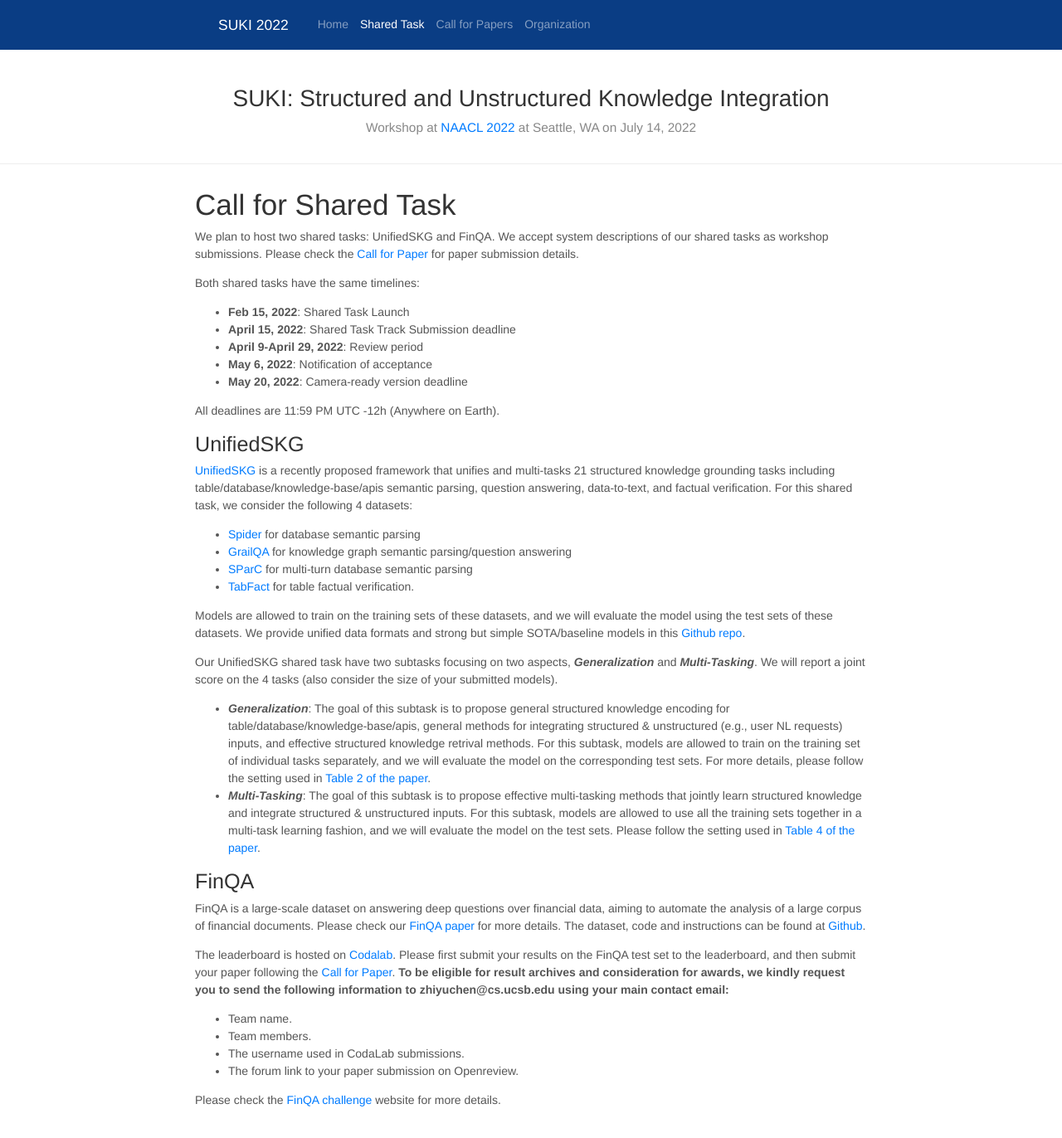
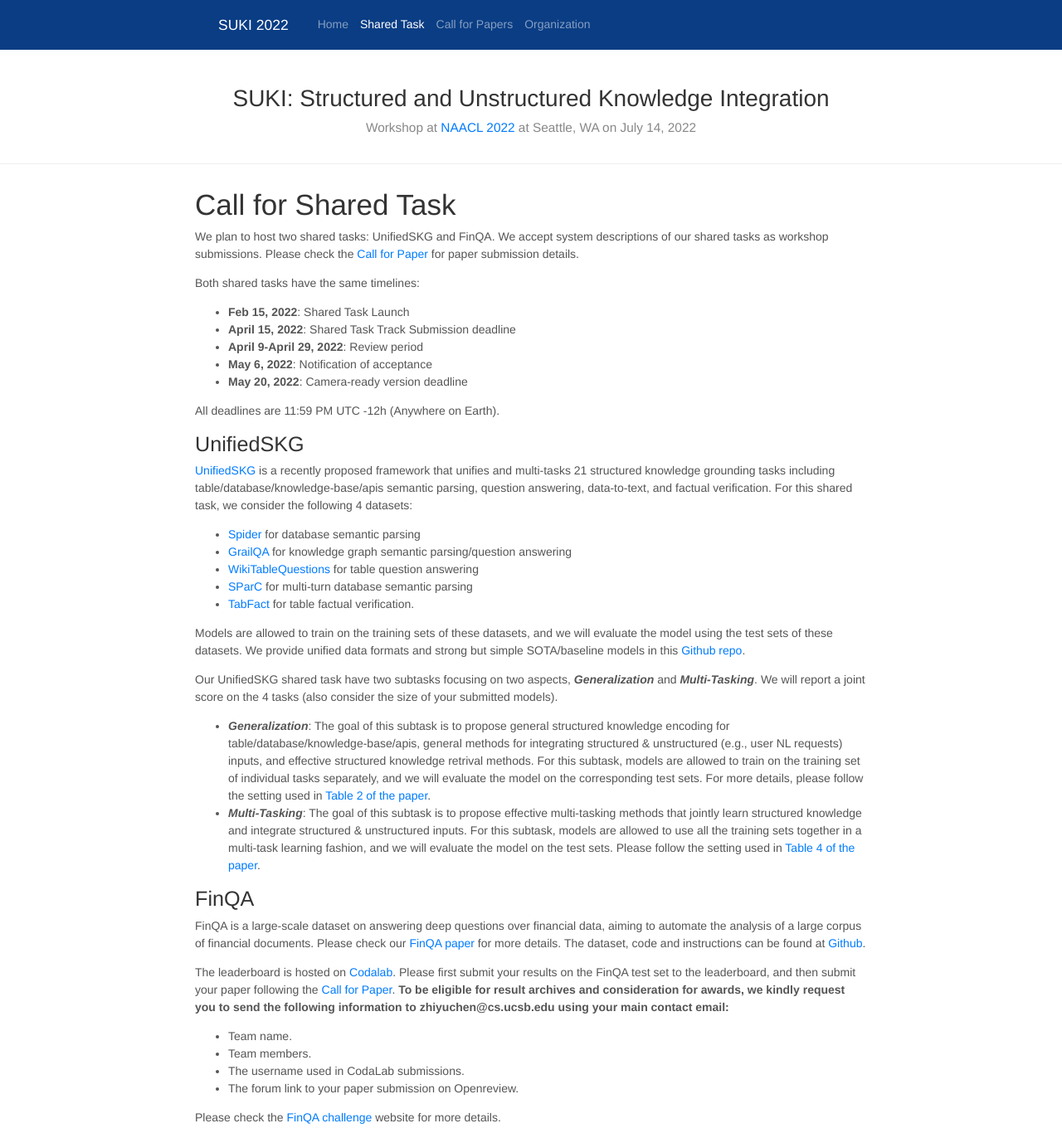
Before and after one commit to suki-workshop/suki-workshop.github.io, a Jekyll site: the page built from shared_task.md, in a window 1280 px wide. Shown: the whole page at 83% size. Built offline with Jekyll 4.4.1, drawn with Linux system fonts in a browser that asks for light colours; nearby versions of some CDN libraries; before the commit the page ends 1351 px from its top, so only the background shows below that.

Commit message:
Update shared_task.md

```diff
--- a/shared_task.md
+++ b/shared_task.md
@@ -25,6 +25,7 @@ All deadlines are 11:59 PM UTC -12h (Anywhere on Earth).
 [UnifiedSKG](https://github.com/HKUNLP/UnifiedSKG) is a recently proposed framework that unifies and multi-tasks 21 structured knowledge grounding tasks including table/database/knowledge-base/apis semantic parsing, question answering, data-to-text, and factual verification. For this shared task, we consider the following 4 datasets:
 - [Spider](https://yale-lily.github.io/spider) for database semantic parsing
 - [GrailQA](https://dki-lab.github.io/GrailQA/) for knowledge graph semantic parsing/question answering
+- [WikiTableQuestions](https://ppasupat.github.io/WikiTableQuestions/) for table question answering
 - [SParC](https://yale-lily.github.io/sparc) for multi-turn database semantic parsing
 - [TabFact](https://tabfact.github.io/index.html) for table factual verification.
 
```
